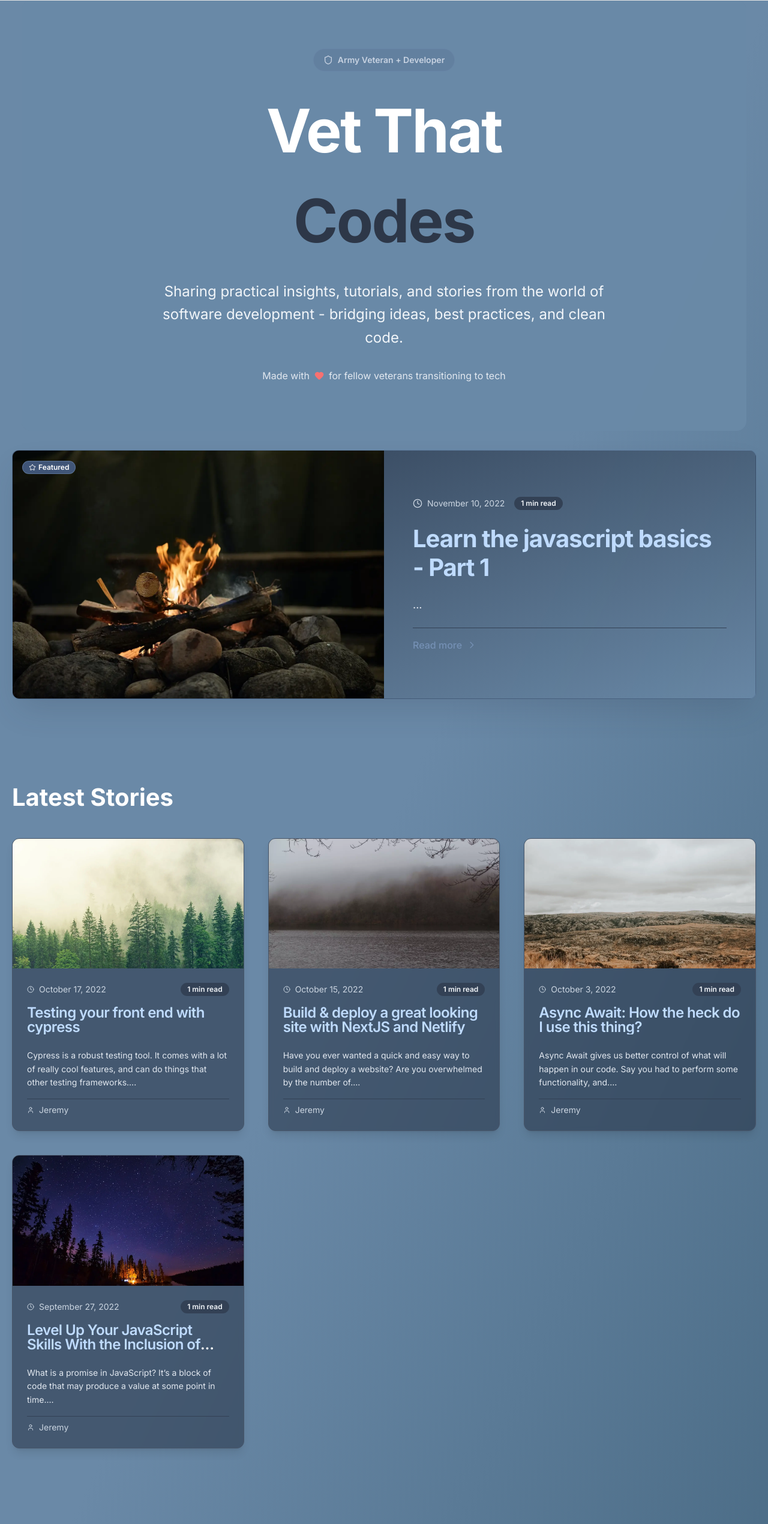
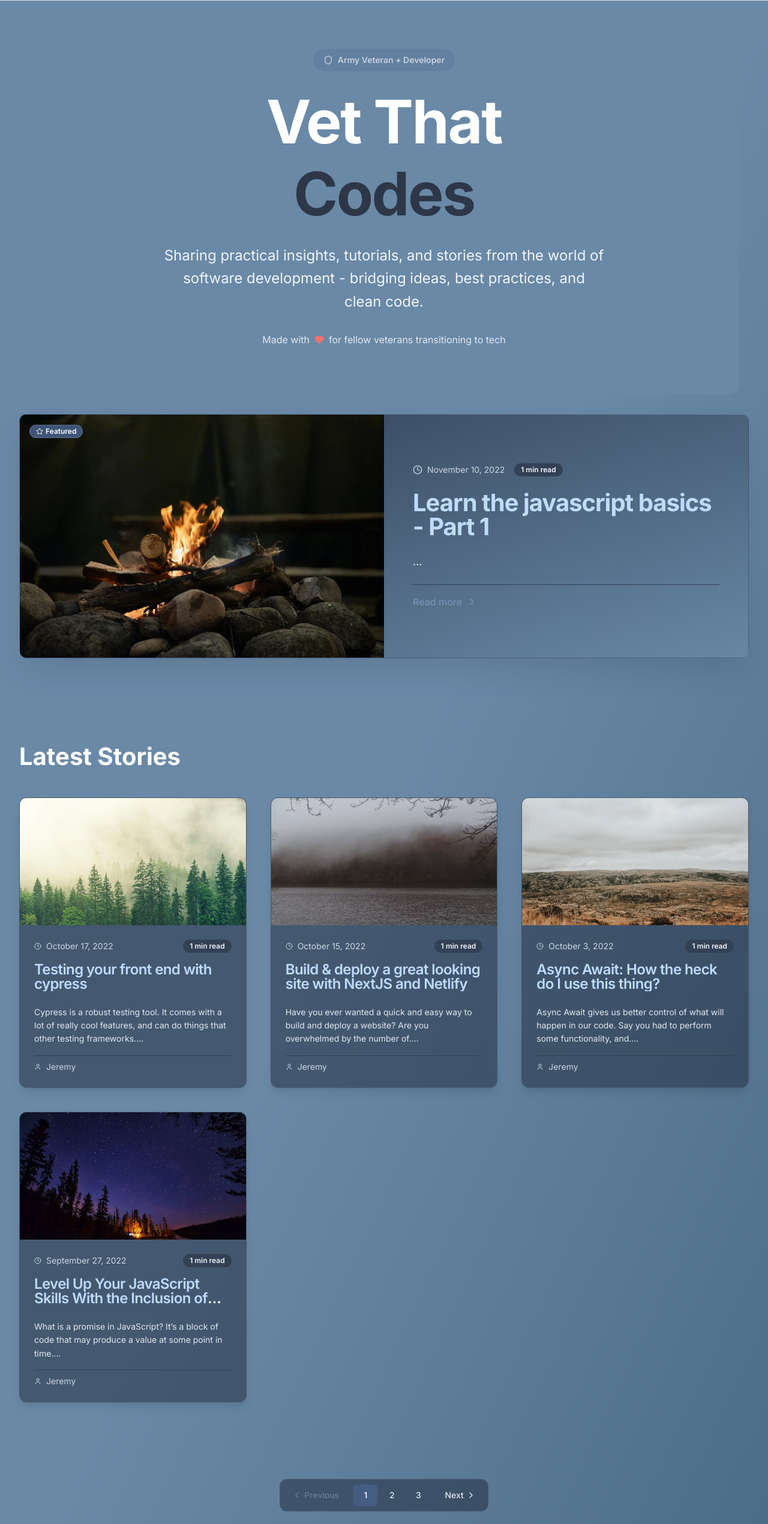
Before and after one commit to jeremylgrice/avwc, a Next.js app: page / in a window 1280 px wide. Shown: the top 2540 px of the page at 60% size. Built offline with nearby package versions, Linux system fonts and the light colour scheme.

Commit message:
updates for mobile layouts

```diff
--- a/components/container.tsx
+++ b/components/container.tsx
@@ -3,7 +3,7 @@
 }
 
 const Container = ({ children }: Props) => {
-  return <div className="container mx-auto px-5">{children}</div>
+  return <div className="container mx-auto px-4 sm:px-6 lg:px-8">{children}</div>
 }
 
 export default Container
--- a/components/hero-post.tsx
+++ b/components/hero-post.tsx
@@ -64,7 +64,7 @@
                 </Badge>
               </div>
 
-              <CardTitle className="text-3xl lg:text-5xl font-bold leading-tight text-white group-hover:text-primary-200 transition-colors">
+              <CardTitle className="text-2xl sm:text-3xl lg:text-4xl xl:text-5xl font-bold leading-tight text-white group-hover:text-primary-200 transition-colors">
                 <Link href={`/posts/${slug}`}>
                   <a
                     className="hover:underline decoration-primary-400 underline-offset-4 focus:outline-none focus:ring-2 focus:ring-primary-300 focus:ring-offset-2 focus:ring-offset-surface-900 rounded-lg"
--- a/components/intro.tsx
+++ b/components/intro.tsx
@@ -6,7 +6,7 @@
 const Intro = () => {
   return (
     <motion.section
-      className="flex flex-col items-center text-center py-16 lg:py-20 relative bg-surface-900/95 backdrop-blur-sm mx-4 rounded-2xl mb-8"
+      className="flex flex-col items-center text-center py-8 lg:py-20 relative bg-surface-900/95 backdrop-blur-sm mx-2 lg:mx-4 rounded-xl lg:rounded-2xl mb-8 px-4 lg:px-8"
       role="banner"
       initial={{ opacity: 0, y: 20 }}
       animate={{ opacity: 1, y: 0 }}
@@ -25,7 +25,7 @@
       </motion.div>
 
       <motion.h1
-        className="text-5xl lg:text-7xl xl:text-8xl font-bold mb-6 tracking-tight"
+        className="text-3xl sm:text-5xl lg:text-7xl xl:text-8xl font-bold mb-6 tracking-tight leading-tight"
         initial={{ opacity: 0, y: 20 }}
         animate={{ opacity: 1, y: 0 }}
         transition={{ duration: 0.6, delay: 0.3 }}
@@ -40,7 +40,7 @@
       </motion.h1>
 
       <motion.p
-        className="text-xl lg:text-2xl text-surface-100 max-w-3xl leading-relaxed"
+        className="text-lg sm:text-xl lg:text-2xl text-surface-100 max-w-3xl leading-relaxed px-4"
         initial={{ opacity: 0, y: 20 }}
         animate={{ opacity: 1, y: 0 }}
         transition={{ duration: 0.6, delay: 0.4 }}
@@ -49,7 +49,7 @@
       </motion.p>
 
       <motion.div
-        className="flex items-center gap-2 mt-8 text-surface-200"
+        className="flex flex-col sm:flex-row items-center gap-2 mt-8 text-surface-200 text-sm sm:text-base"
         initial={{ opacity: 0 }}
         animate={{ opacity: 1 }}
         transition={{ duration: 0.6, delay: 0.5 }}
--- a/components/layout.tsx
+++ b/components/layout.tsx
@@ -34,8 +34,8 @@
         >
           {/* Background decorative elements */}
           <div className="absolute inset-0 overflow-hidden pointer-events-none">
-            <div className="absolute top-96 left-10 w-72 h-72 bg-primary-500/2 rounded-full blur-3xl"></div>
-            <div className="absolute bottom-20 right-10 w-96 h-96 bg-primary-600/2 rounded-full blur-3xl"></div>
+            <div className="absolute top-96 left-2 sm:left-10 w-48 sm:w-72 h-48 sm:h-72 bg-primary-500/2 rounded-full blur-3xl"></div>
+            <div className="absolute bottom-20 right-2 sm:right-10 w-64 sm:w-96 h-64 sm:h-96 bg-primary-600/2 rounded-full blur-3xl"></div>
           </div>
 
           <div className="relative z-10">
--- a/components/more-stories.tsx
+++ b/components/more-stories.tsx
@@ -33,7 +33,7 @@
           initial={{ opacity: 0, x: -20 }}
           animate={{ opacity: 1, x: 0 }}
           transition={{ duration: 0.5 }}
-          className="text-4xl lg:text-5xl font-bold text-white"
+          className="text-2xl sm:text-3xl lg:text-4xl xl:text-5xl font-bold text-white"
         >
           {title}
         </motion.h2>
--- a/components/pagination.tsx
+++ b/components/pagination.tsx
@@ -34,18 +34,18 @@
       animate={{ opacity: 1, y: 0 }}
       transition={{ duration: 0.4 }}
     >
-      <div className="flex items-center gap-2 bg-surface-800/50 backdrop-blur-sm rounded-xl p-2 border border-surface-600">
+      <div className="flex items-center gap-1 bg-surface-800/50 backdrop-blur-sm rounded-xl p-2 border border-surface-600">
         {/* Previous Button */}
         {hasPreviousPage ? (
           <Link href={createPageUrl(currentPage - 1)}>
             <Button
               variant="ghost"
               size="sm"
-              className="text-surface-200 hover:text-white hover:bg-surface-700"
+              className="text-surface-200 hover:text-white hover:bg-surface-700 px-2 sm:px-3"
               aria-label={`Go to previous page, page ${currentPage - 1}`}
             >
-              <ChevronLeft className="h-4 w-4 mr-1" />
-              Previous
+              <ChevronLeft className="h-4 w-4 sm:mr-1" />
+              <span className="hidden sm:inline">Previous</span>
             </Button>
           </Link>
         ) : (
@@ -53,12 +53,12 @@
             variant="ghost"
             size="sm"
             disabled
-            className="text-surface-400 cursor-not-allowed"
+            className="text-surface-400 cursor-not-allowed px-2 sm:px-3"
             aria-disabled="true"
             aria-label="Previous page unavailable"
           >
-            <ChevronLeft className="h-4 w-4 mr-1" />
-            Previous
+            <ChevronLeft className="h-4 w-4 sm:mr-1" />
+            <span className="hidden sm:inline">Previous</span>
           </Button>
         )}
 
@@ -105,11 +105,11 @@
             <Button
               variant="ghost"
               size="sm"
-              className="text-surface-200 hover:text-white hover:bg-surface-700"
+              className="text-surface-200 hover:text-white hover:bg-surface-700 px-2 sm:px-3"
               aria-label={`Go to next page, page ${currentPage + 1}`}
             >
-              Next
-              <ChevronRight className="h-4 w-4 ml-1" />
+              <span className="hidden sm:inline">Next</span>
+              <ChevronRight className="h-4 w-4 sm:ml-1" />
             </Button>
           </Link>
         ) : (
@@ -117,12 +117,12 @@
             variant="ghost"
             size="sm"
             disabled
-            className="text-surface-400 cursor-not-allowed"
+            className="text-surface-400 cursor-not-allowed px-2 sm:px-3"
             aria-disabled="true"
             aria-label="Next page unavailable"
           >
-            Next
-            <ChevronRight className="h-4 w-4 ml-1" />
+            <span className="hidden sm:inline">Next</span>
+            <ChevronRight className="h-4 w-4 sm:ml-1" />
           </Button>
         )}
       </div>
```
